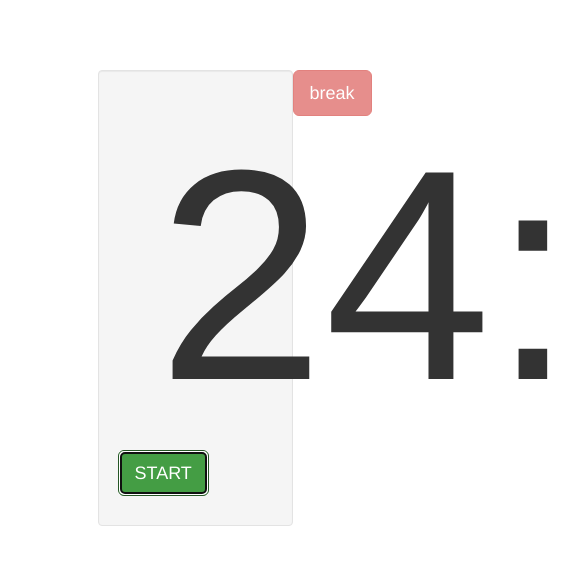
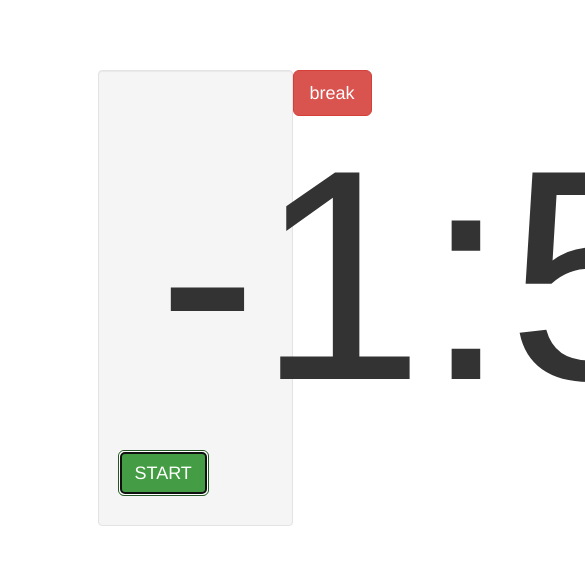
Before and after one commit to lvmanchikanti/pomodoro_timer, a website: page public/html/index.html in a window 390 px wide. Both pictures are taken after a click on the element "START". Shown: the top 564 px of the page, 585 px wide, since content can reach past the window. Drawn offline with nearby package versions, Linux system fonts and the light colour scheme; files whose address does not match are found by name.

Commit message:
break button clickable at 0

```diff
--- a/public/html/index.html
+++ b/public/html/index.html
@@ -11,11 +11,11 @@
   <div class="row">
     <div class="well col-md-8 col-lg-9 col-sm-6 col-xs-6 col-md-offset-2 col-sm-offset-3 col-xs-offset-3">
       <h1 id="timer">
-        <span id="minutes">25</span>:<span id="seconds">00</span>
+        <span id="minutes">00</span>:<span id="seconds">01</span>
       </h1>
       <p id="start"><button type="button" class="btn btn-success btn-lg col-md-8 col-md-offset-2">START</button></p>
     </div>
-    <p id="break"><button type="button" class="btn btn-danger btn-lg col-md-3 col-md-offset-5" disabled="disabled">break</button></p>
+    <p><button type="button" class="btn btn-danger btn-lg col-md-3 col-md-offset-5" id="break" disabled="disabled">break</button></p>
   </div>
 </div>
 
--- a/public/js/app.js
+++ b/public/js/app.js
@@ -8,11 +8,14 @@ $(document).ready(function(){
   var minutes = $('#minutes');
   var seconds = $('#seconds');
   var breakBtn = $('#break');
-
 // setup
   start.on('click', startCountdown);
+  //breakBtn.on('click', takeABreak);
 
 // functions
+  // function takeABreak(){
+  //   alert('Take a break!');
+  // }
   function startCountdown() {
     setInterval(function(){
       var secondsVal = +seconds.text(); //plus sign makes this behave like a num
@@ -20,6 +23,9 @@ $(document).ready(function(){
       if(secondsVal === 0 && minutesVal === 0){
         breakBtn.removeClass('disabled');
         breakBtn.removeAttr('disabled');
+        breakBtn.click(function(){
+          alert("Break button is enabled");
+        });
       }
       if(secondsVal === 0){ //== works but === for now, will be explained
         minutes.text(minutesVal - 1);
```
